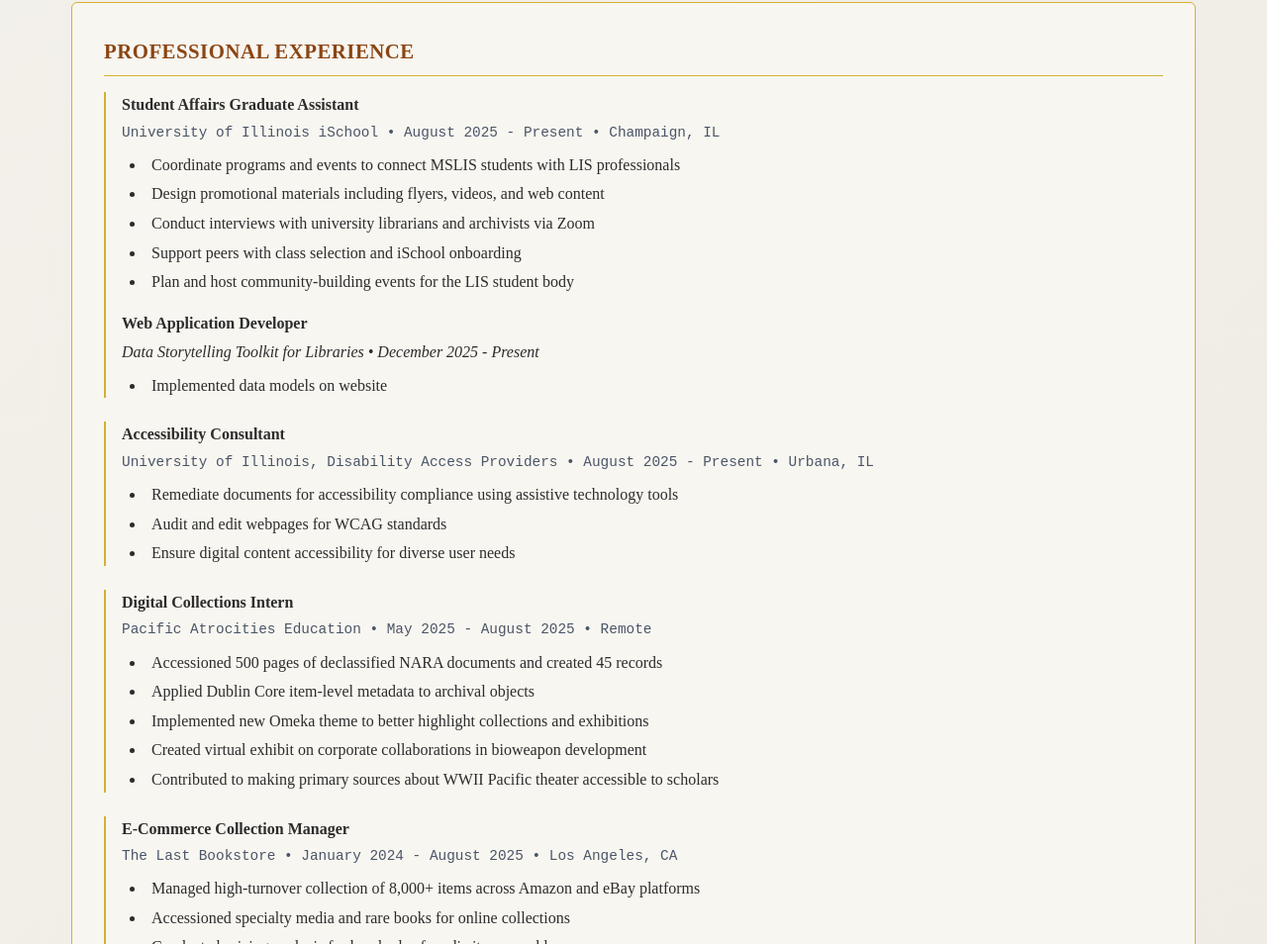
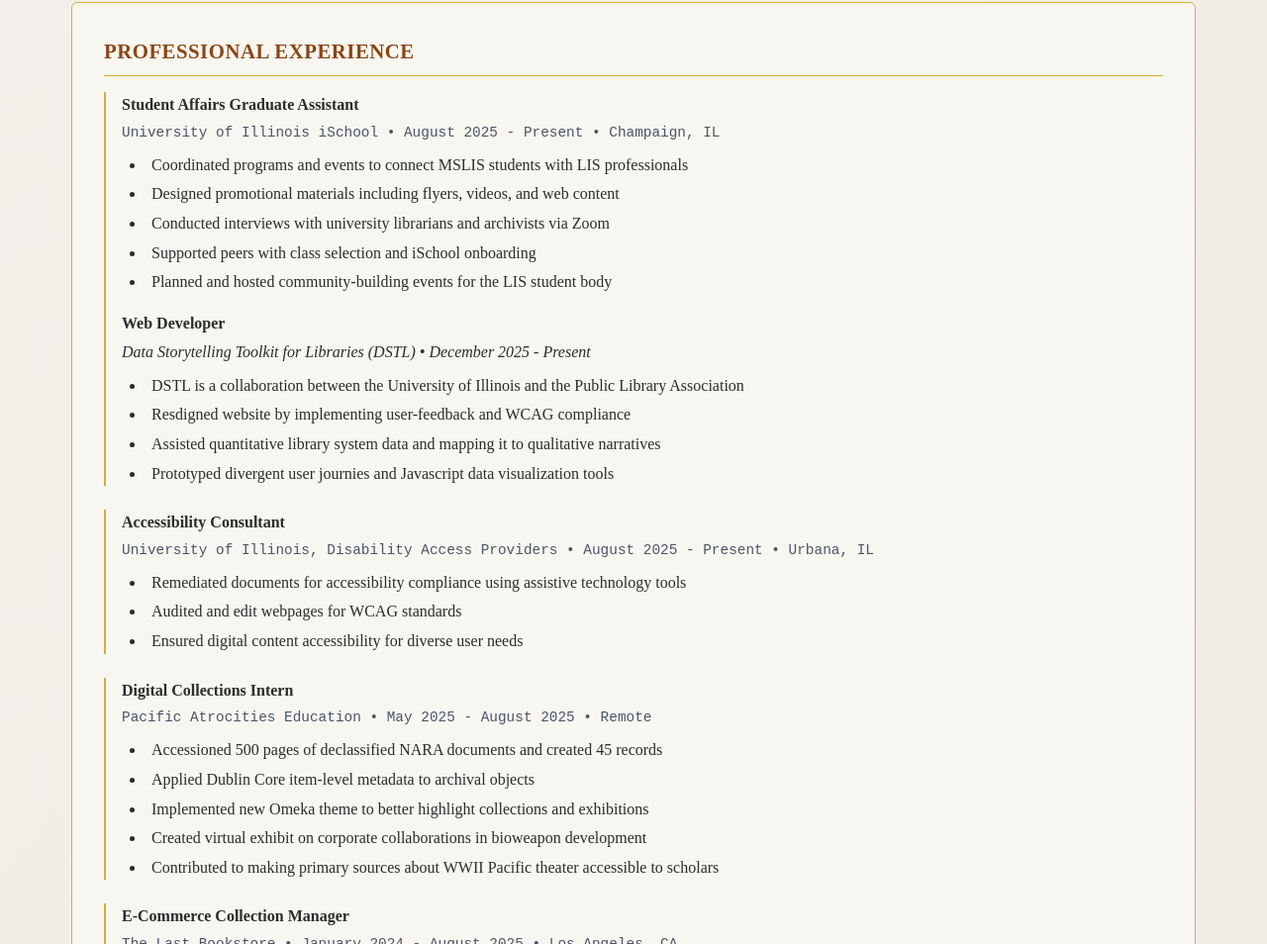
Before and after one commit to nicky-martin/portfolio, a plain HTML site: page index.html in a window 1280 px wide. Shown: the part 1677-2631 px from the top of the page at 99% size. Drawn offline with Linux system fonts and the light colour scheme.

Commit message:
Revise job and project descriptions in index.html
Updated various job responsibilities and project descriptions to reflect past tense and added new projects.

```diff
--- a/index.html
+++ b/index.html
@@ -575,16 +575,19 @@
                     <h4>Student Affairs Graduate Assistant</h4>
                     <div class="cv-meta">University of Illinois iSchool • August 2025 - Present • Champaign, IL</div>
                     <ul>
-                        <li>Coordinate programs and events to connect MSLIS students with LIS professionals</li>
-                        <li>Design promotional materials including flyers, videos, and web content</li>
-                        <li>Conduct interviews with university librarians and archivists via Zoom</li>
-                        <li>Support peers with class selection and iSchool onboarding</li>
-                        <li>Plan and host community-building events for the LIS student body</li>
+                        <li>Coordinated programs and events to connect MSLIS students with LIS professionals</li>
+                        <li>Designed promotional materials including flyers, videos, and web content</li>
+                        <li>Conducted interviews with university librarians and archivists via Zoom</li>
+                        <li>Supported peers with class selection and iSchool onboarding</li>
+                        <li>Planned and hosted community-building events for the LIS student body</li>
                     </ul>
-                    <p style="margin-top: 1rem;"><strong>Web Application Developer</strong></p>
-                    <p style="margin-top: 0.25rem; margin-bottom: 0.5rem;"><em>Data Storytelling Toolkit for Libraries • December 2025 - Present</em></p>
+                    <p style="margin-top: 1rem;"><strong>Web Developer</strong></p>
+                    <p style="margin-top: 0.25rem; margin-bottom: 0.5rem;"><em>Data Storytelling Toolkit for Libraries (DSTL) • December 2025 - Present</em></p>
                     <ul>
-                        <li>Implemented data models on website</li>
+                        <li>DSTL is a collaboration between the University of Illinois and the Public Library Association</li>
+                        <li>Resdigned website by implementing user-feedback and WCAG compliance</li>
+                        <li>Assisted quantitative library system data and mapping it to qualitative narratives</li>
+                        <li>Prototyped divergent user journies and Javascript data visualization tools</li>
                     </ul>
                 </div>
 
@@ -592,9 +595,9 @@
                     <h4>Accessibility Consultant</h4>
                     <div class="cv-meta">University of Illinois, Disability Access Providers • August 2025 - Present • Urbana, IL</div>
                     <ul>
-                        <li>Remediate documents for accessibility compliance using assistive technology tools</li>
-                        <li>Audit and edit webpages for WCAG standards</li>
-                        <li>Ensure digital content accessibility for diverse user needs</li>
+                        <li>Remediated documents for accessibility compliance using assistive technology tools</li>
+                        <li>Audited and edit webpages for WCAG standards</li>
+                        <li>Ensured digital content accessibility for diverse user needs</li>
                     </ul>
                 </div>
 
@@ -750,11 +753,23 @@
 
                 <div class="project-cards-grid">
                     <div class="project-card-simple">
-                        <h4>HathiTrust Research Center Practicum</h4>
+                        <h4>Historic Library Data</h4>
                         <div class="cv-meta">Fall 2025 - Present</div>
                         <ul>
-                            <li>Generated research dataset of 1870s public library surveys by extracting data from OCR'd library directories</li>
-                            <li>Applying computational text analysis to public domain texts</li>
+                            <li>A practicum project with HathiTrust Research Center</li>
+                            <li>OCR performed on 19th century library reports to extract tabular data</li>
+                            <li>Cleaned, QA checked, and formatted the data as a JSON dataset</li>
+                            <li>Visualized the development of the American library system</li>
+                        </ul>
+                    </div>
+
+                    <div class="project-card-simple">
+                        <h4>PICO-8 Cartrdige Decompilation</h4>
+                        <div class="cv-meta">Fall 2025 • <a href="https://github.com/nicky-martin/celestep8-decompiled" target="_blank">View Repo →</a></div>
+                        <ul>
+                            <li>Created a preservation strategy for virtual game console, PICO-8</li>
+                            <li>Edited a decompiler to demonstrate how the data is encoded in the game image</li>
+                            <li>Published my code in the linked Github repository</li>
                         </ul>
                     </div>
 
```
